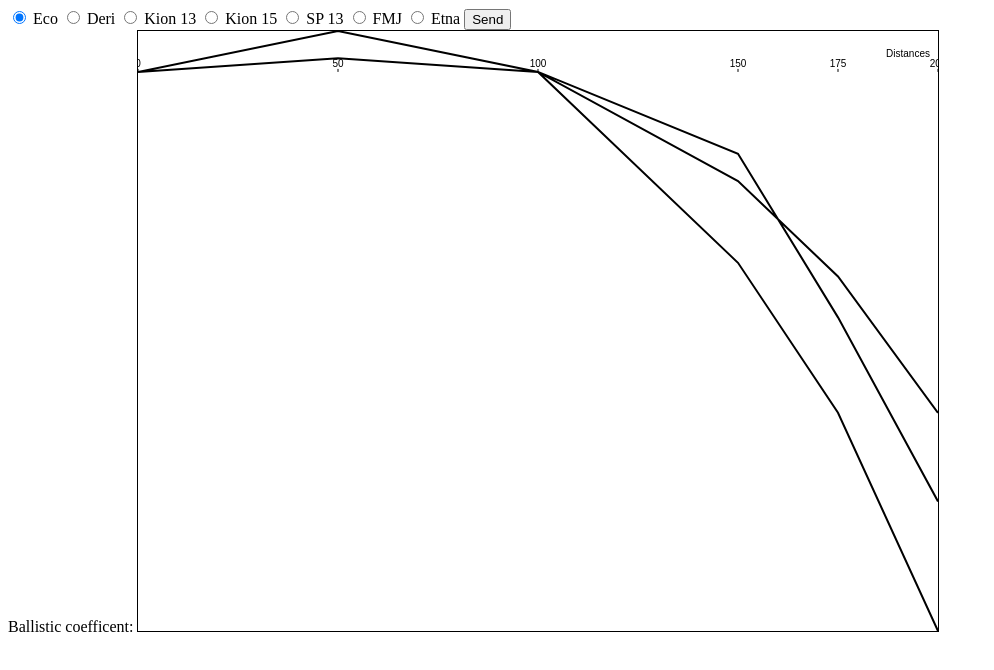
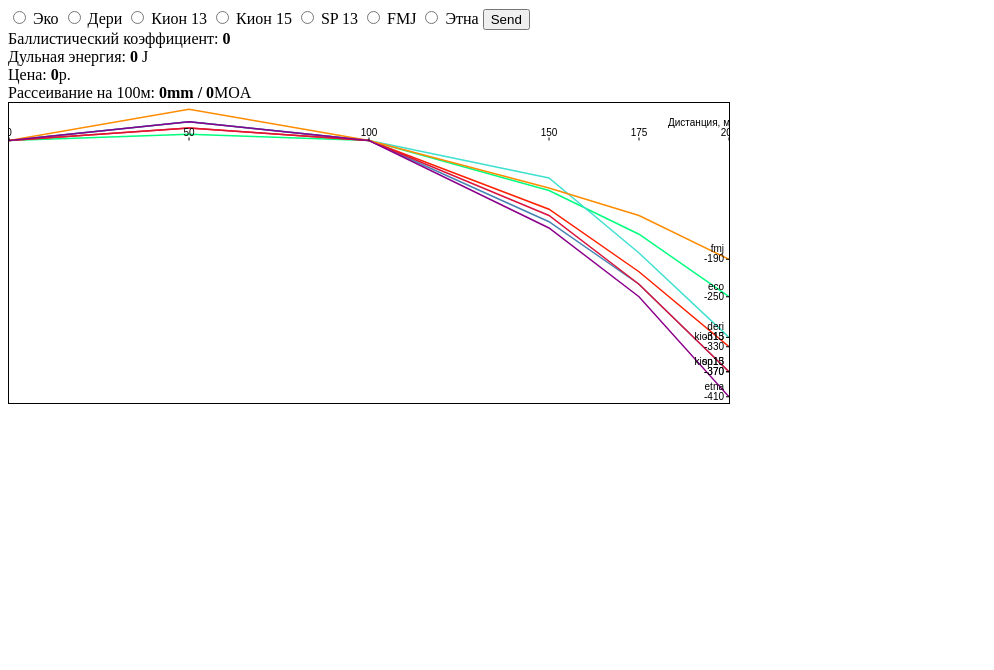
Before and after one commit to eugenezastrogin/ballistgraph, a plain HTML site: page ballistgraph.html in a window 1280 px wide. Shown: the whole page, without its empty margins (0-994 px from the left). Drawn offline with Linux system fonts and the light colour scheme.

Commit message:
Colored lines, full info on bullets, russification

```diff
--- a/app.js
+++ b/app.js
@@ -2,12 +2,43 @@
 
 var distances = [ 0, 50, 100, 150, 175, 200 ];
 var bullets = {
-    eco: { drop: [0, 10, 0, -80, -150, -250],
-           speed: [810, 700, 600, 515, 480, 440],
-           bc: 0.14, spread: 80, price: 19, weight: 6.5 },
-deri: { drop: [0, 30, 0, -60, -180, -315], bc:0.25 },
-etna: { drop: [0, 30, 0, -140, -250, -410], bc:0.19 }
+    eco:
+        { drop: [0, 10, 0, -80, -150, -250],
+          speed: [810, 700, 600, 515, 480, 440],
+          bc: 0.14, spread: 80, price: 20, weight: 6.5, color:'#00ff7f'
+        },
+    deri:
+        { drop: [0, 30, 0, -60, -180, -315],
+          speed: [550, 516, 470, 426, 407, 389],
+          bc: 0.25, spread: 75, price: 25, weight: 13.5, color:'#40e0d0'
+        },
+    kion13:
+        { drop: [0, 20, 0, -110, -210, -330],
+          speed: [650, 584, 525, 470, 444, 421],
+          bc: 0.2, spread: 40, price: 27, weight: 13, color:'#ff2000'
+        },
+    kion15:
+        { drop: [0, 30, 0, -130, -230, -370],
+          speed: [600, 546, 497, 451, 430, 410],
+          bc: 0.23, spread: 70, price: 28, weight: 15, color:'#4682b4'
+        },
+    sp13:
+        { drop: [0, 20, 0, -120, -230, -370],
+          speed: [620, 545, 490, 434, 409, 388],
+          bc: 0.2, spread: 60, price: 28, weight: 12.6, color:'#dc143c'
+        },
+    fmj:
+        { drop: [0, 50, 0, -76, -120, -190],
+          speed: [600, 550, 500, 454, 432, 413],
+          bc: 0.23, spread: 65, price: 28, weight: 14, color:'#ff8c00'
+        },
+    etna:
+        { drop: [0, 30, 0, -140, -250, -410],
+          speed: [600, 537, 480, 428, 406, 385],
+          bc: 0.19, spread: 35, price: 30, weight: 12, color:'#8b008b'
+        },
 };
+
 function chart() {
     var hmax = 0, hmin = 0;
     for (var key in bullets) {
@@ -26,18 +57,17 @@ function chart() {
     var width = graph.width, height = graph.height; // Get canvas size
     // These functions convert height and distance amounts to pixels
     function distToX(n) { return n * (width/Math.max.apply(Math, distances)); }
-    function heigthToY(n) { return (hmax-n)* (height/dropmod); }
-    function energy(m, v) { return (m*v*v)/2; }
-    // Loop again, as above, but chart loan balance as a thick black line
-    g.beginPath();
-    g.lineWidth = 2;
+    function heigthToY(n) { var offset = 10; return (offset+hmax-n)* (height/(dropmod+2*offset)); }
+    g.lineWidth = 1.5;
     for (var key in bullets) {
+        g.strokeStyle = bullets[key].color;
+        g.beginPath();
         g.moveTo(0,heigthToY(bullets[key].drop[0]));
         for (var p = 0; p <= distances.length; p++) {
             g.lineTo(distToX(distances[p]),heigthToY(bullets[key].drop[p]))
         }
+        g.stroke();
     }
-    g.stroke();
 
     // Now make yearly tick marks and year numbers on X axis
     g.textAlign="center";                          // Center text over ticks
@@ -46,24 +76,35 @@ function chart() {
         var x = distToX(distances[dist]);                  // Compute tick position
         g.fillRect(x-0.5,y-3,1,3);                 // Draw the tick
         g.fillText(String(distances[dist]), x, y-5);
-        if (dist == distances.length-1) g.fillText("Distances", x-30, y-15); // Label the axis
+        if (dist == distances.length-1) g.fillText("Дистанция, м", x-30, y-15); // Label the axis
     }
-    // Mark payment amounts along the right edge
+    // Mark drops along the right edge
     g.textAlign = "right";                         // Right-justify text
     g.textBaseline = "middle";                     // Center it vertically
-    var ticks = [0, -50, -100, -200];     // The two points we'll mark
-    var rightEdge = distToX(distances[-2]);          // X coordinate of Y axis
-    for(var i = 0; i < ticks.length; i++) {        // For each of the 2 points
-        var y = heigthToY(ticks[i]);               // Compute Y position of tick
+    for (var key in bullets) {
+        var rightEdge = distToX(distances[distances.length-1]);          // X coordinate of Y axis
+        var ldrop = bullets[key].drop[distances.length-1]
+        var y = heigthToY(ldrop);               // Compute Y position of tick
         g.fillRect(rightEdge-3, y-0.5, 3,1);       // Draw the tick mark
-        g.fillText(String(ticks[i].toFixed(0)),    // And label it.
+        g.fillText(String(ldrop),    // And label it.
                    rightEdge-5, y);
-    }
+        g.fillText(String(key),    // And label it.
+                   rightEdge-5, y-10);
+        }
 }
 chart();
 
+function energy(m, v) { return Math.ceil((m*v*v)/2); }
+
+function moaSpread(spread) { return ((3.438*spread)/100).toFixed(1); }
+
 function validate() {
-    var choice = document.querySelector('input[name="bullet"]:checked').value;
+    var choice = bullets[document.querySelector('input[name="bullet"]:checked').value];
    // alert(choice);
-    document.getElementById("bc").innerHTML = bullets[choice].bc;
+    document.getElementById("bc").innerHTML = choice.bc;
+    document.getElementById("spread").innerHTML = choice.spread
+        + 'mm / ' + moaSpread(choice.spread);
+    document.getElementById("muzzle_energy").innerHTML =
+        energy(choice.weight*Math.pow(10,-3), choice.speed[0]);
+    document.getElementById("price").innerHTML = choice.price;
 }
--- a/ballistgraph.html
+++ b/ballistgraph.html
@@ -1,8 +1,9 @@
 <!DOCTYPE HTML>
 <html>
 <head>
-<title>.366TKM</title>
-<style> /* This is a CSS style sheet: it adds style to the program output */
+<title>BallGraph</title>
+<meta charset="UTF-8">
+<style>
 .output { font-weight: bold; }           /* Calculated values in bold */
 #payment { text-decoration: underline; } /* For element with id="payment" */
 #graph { border: solid black 1px; }      /* Chart has a simple border */
@@ -10,18 +11,21 @@
 </head>
 <body>
 <form onsubmit="return false">
-<input type="radio" name="bullet" value="eco" checked> Eco
-<input type="radio" name="bullet" value="deri"> Deri
-<input type="radio" name="bullet" value="kion13"> Kion 13
-<input type="radio" name="bullet" value="kion15"> Kion 15
-<input type="radio" name="bullet" value="SP13"> SP 13
-<input type="radio" name="bullet" value="FMJ"> FMJ
-<input type="radio" name="bullet" value="etna"> Etna
+<input type="radio" name="bullet" value="eco"> Эко
+<input type="radio" name="bullet" value="deri"> Дери
+<input type="radio" name="bullet" value="kion13"> Кион 13
+<input type="radio" name="bullet" value="kion15"> Кион 15
+<input type="radio" name="bullet" value="sp13"> SP 13
+<input type="radio" name="bullet" value="fmj"> FMJ
+<input type="radio" name="bullet" value="etna"> Этна
 <input type="submit" value="Send" onclick="validate()">
 </form>
 <!--<button type='button' onclick="validate()">Send</button>-->
-Ballistic coefficent: <span class="output" id="bc"></span>
-<canvas id="graph" width="800" height="600"></canvas>
+Баллистический коэффициент: <span class="output" id="bc">0</span><br>
+Дульная энергия: <span class="output" id="muzzle_energy">0</span> J<br>
+Цена: <span class="output" id="price">0</span>р.<br>
+Рассеивание на 100м: <span class="output" id="spread">0mm / 0</span>MOA<br>
+<canvas id="graph" width="720" height="300"></canvas>
 <script type="text/javascript" src="app.js"></script>
 </body>
 </html>
```
